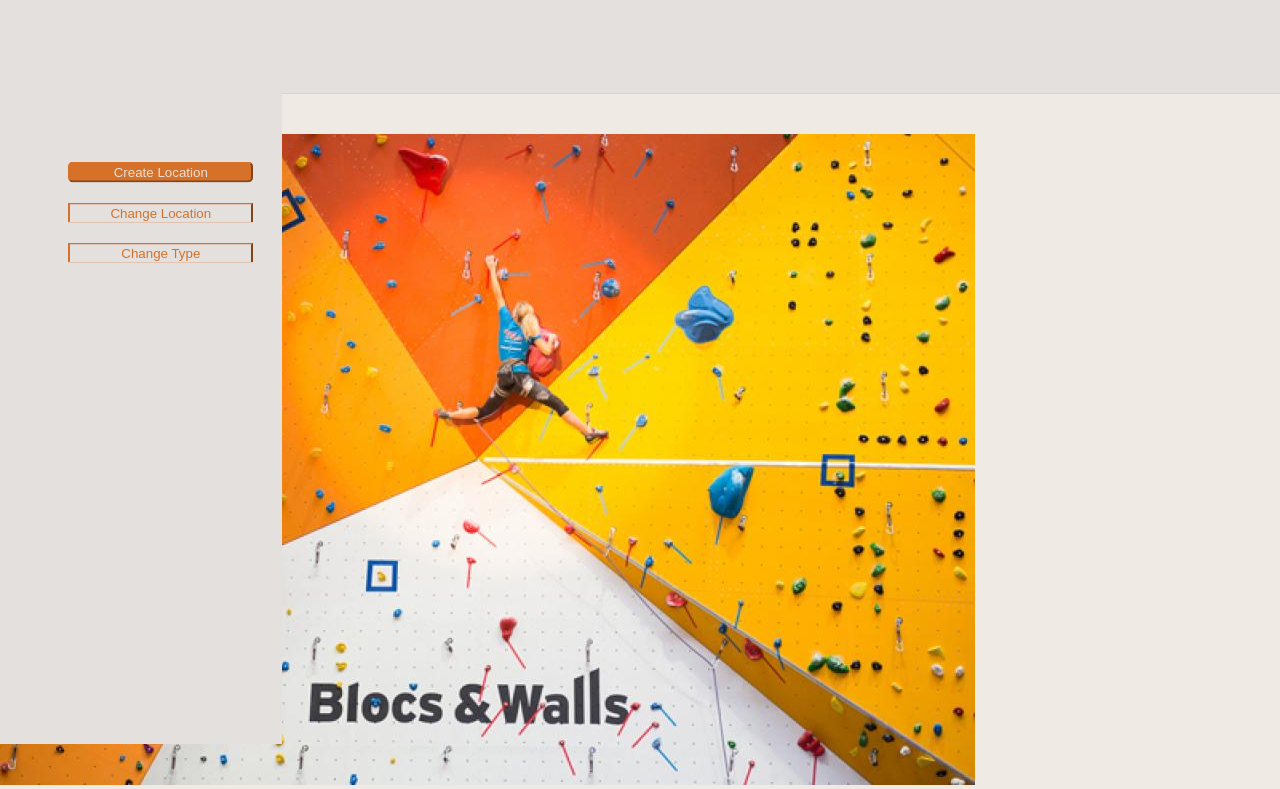
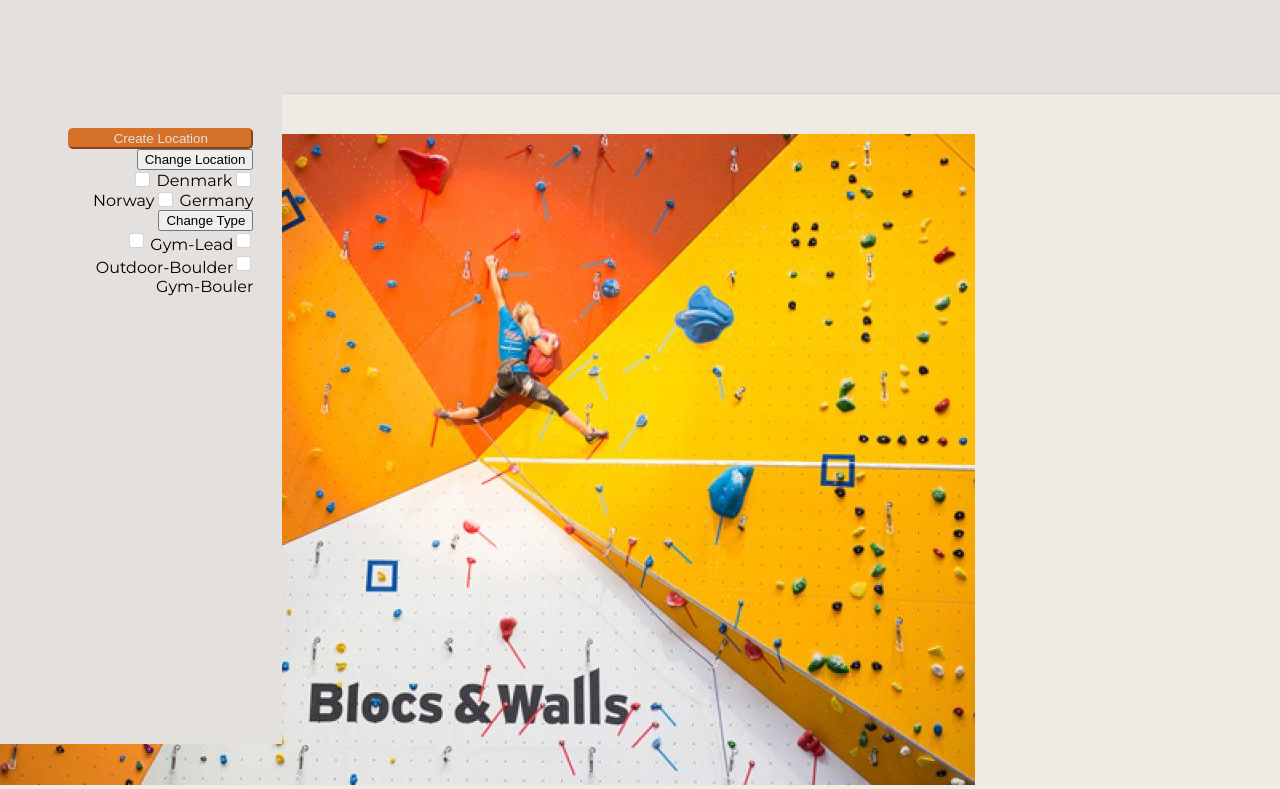
Before and after one commit to Chris-cvR/TID-React-Climbing-Platform, a React (Create React App) app: page / in a window 1280 px wide. Shown: the top 789 px of the page. Built offline with nearby package versions, Linux system fonts and the light colour scheme.

Commit message:
dynamic sidebar component

```diff
--- a/src/components/common/ChangeLocationButton.js
+++ b/src/components/common/ChangeLocationButton.js
@@ -1,24 +1,40 @@
-import Dropdown from 'react-bootstrap/Dropdown';
+// ChangeLocationButton.js
 
-function ChangeLocationButton({TextCL, DItem1, DItem2, DItem3}) {
+import React, {useState} from 'react';
 
-    const ButtonTextCL= TextCL;
-    const DropdownItem1= DItem1;
-    const DropdownItem2= DItem2;
-    const DropdownItem3= DItem3;
+function ChangeLocationButton({ TextCL, DItem1, DItem2, DItem3, type }) {
+  const [isOpen, setIsOpen] = useState(false);
 
-    return (
+  const toggleDropdown = () => {
+    setIsOpen(!isOpen);
+  };
 
-            <Dropdown>
-              <Dropdown.Toggle id="dropdown-basic">{ButtonTextCL}</Dropdown.Toggle>
+  return (
+    <div className="change-location-button dropdown">
+      <button
+        className="btn btn-secondary dropdown-toggle"
+        type="button"
+        id="dropdownMenuButton"
+        data-toggle="dropdown"
+        aria-haspopup="true"
+        aria-expanded="false"
+        onClick={toggleDropdown}
+      >
+        {TextCL}
+      </button>
+      <div className={`dropdown-menu${isOpen ? ' show' : ''}`} aria-labelledby="dropdownMenuButton">
+        <label>
+          <input type={type} name="location" value={DItem1} /> {DItem1}
+        </label>
+        <label>
+          <input type={type} name="location" value={DItem2} /> {DItem2}
+        </label>
+        <label>
+          <input type={type} name="location" value={DItem3} /> {DItem3}
+        </label>
+      </div>
+    </div>
+  );
+}
 
-              <Dropdown.Menu>
-                <Dropdown.Item href="#/action-1">{DropdownItem1}</Dropdown.Item>
-                <Dropdown.Item href="#/action-2">{DropdownItem2}</Dropdown.Item>
-                <Dropdown.Item href="#/action-3">{DropdownItem3}</Dropdown.Item>
-              </Dropdown.Menu>
-            </Dropdown>
-          );
-        }
-
-    export default ChangeLocationButton;
+export default ChangeLocationButton;
--- a/src/components/common/ChangeTypeButton.js
+++ b/src/components/common/ChangeTypeButton.js
@@ -1,28 +1,38 @@
-import Dropdown from 'react-bootstrap/Dropdown';
-import "../../styles/index.css";
+import React, {useState} from 'react';
 
+function ChangeTypeButton({ TextCT, DItem1, DItem2, DItem3, type }) {
+  const [isOpen, setIsOpen] = useState(false);
 
+  const toggleDropdown = () => {
+    setIsOpen(!isOpen);
+  };
 
-function ChangeTypeButton({TextCT, DItem1, DItem2, DItem3}) {
-
-    const ButtonTextCT= TextCT;
-    const DropdownItem1= DItem1;
-    const DropdownItem2= DItem2;
-    const DropdownItem3= DItem3;
-
-    return (
-
-        <Dropdown>
-          <Dropdown.Toggle id="dropdown-basic">{ButtonTextCT}</Dropdown.Toggle>
-
-          <Dropdown.Menu>
-            <Dropdown.Item href="#/action-1">{DropdownItem1}</Dropdown.Item>
-            <Dropdown.Item href="#/action-2">{DropdownItem2}</Dropdown.Item>
-            <Dropdown.Item href="#/action-3">{DropdownItem3}</Dropdown.Item>
-          </Dropdown.Menu>
-        </Dropdown>
-      );
-    }
-
+  return (
+    <div className="change-type-button dropdown">
+      <button
+        className='btn btn-secondary dropdown-toggle'
+        type='button'
+        id='dropdownMenuButton'
+        data-toggle='dropdown'
+        aria-haspopup='true'
+        aria-expanded='false'
+        onClick={toggleDropdown}
+      >
+        {TextCT}
+      </button>
+      <div className={`dropdown-menu${isOpen ? ' show' : ''}`} aria-labelledby='dropdownMenuButton'>
+        <label>
+          <input type={type} name="type" value={DItem1} /> {DItem1}
+        </label>
+        <label>
+          <input type={type} name="type" value={DItem2} /> {DItem2}
+        </label>
+        <label>
+          <input type={type} name="type" value={DItem3} /> {DItem3}
+        </label>
+      </div>
+    </div>
+  );
+}
 
 export default ChangeTypeButton;
--- a/src/components/sections/Sidebar.js
+++ b/src/components/sections/Sidebar.js
@@ -1,22 +1,24 @@
+// Sidebar.js
+
+import React from 'react';
 import ChangeLocationButton from "../common/ChangeLocationButton";
 import ChangeTypeButton from "../common/ChangeTypeButton";
 import PrimaryButton from "../common/PrimaryButton";
 import "../../styles/index.css";
 
-
 function Sidebar() {
-
-    return (
-    <div class="sidebar">
-       <nav class="nav">
+  return (
+    <div className="sidebar">
+      <nav className="nav">
         <ul>
-         <PrimaryButton Text= {"Create Location"}/>
-          <ChangeLocationButton TextCL={"Change Location"} DItem1={"Denmark"} DItem3={"Germany"} DItem2={"Norway"}/>
-          <ChangeTypeButton TextCT={"Change Type"} DItem1={"Gym-Lead"} DItem3={"Gym-Bouler"} DItem2={"Outdoor-Boulder"}/>
+          <PrimaryButton Text={"Create Location"} />
+          <ChangeLocationButton TextCL={"Change Location"} DItem1={"Denmark"} DItem3={"Germany"} DItem2={"Norway"} type="radio" />
+          <ChangeTypeButton TextCT={"Change Type"} DItem1={"Gym-Lead"} DItem3={"Gym-Bouler"} DItem2={"Outdoor-Boulder"} type="checkbox" />
         </ul>
       </nav>
     </div>
   );
 }
 
+
 export default Sidebar;
```
